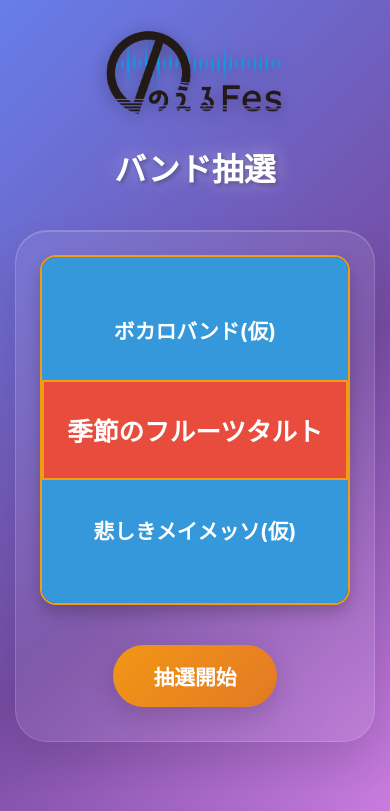
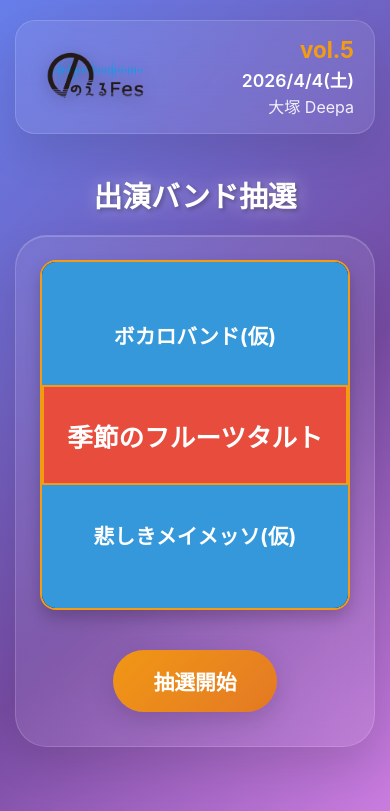
Before and after one commit to noel99l/noel-fes-lottery, a Next.js app: page / in a window 390 px wide. Shown: the top 811 px of the page. Built offline with nearby package versions, Linux system fonts and the light colour scheme.

Commit message:
ヘッダーとタイトルのレイアウトを修正

```diff
--- a/src/app/globals.css
+++ b/src/app/globals.css
@@ -36,24 +36,61 @@ body {
   flex: 1;
 }
 
-.title-section {
+.header-section {
   display: flex;
-  flex-direction: column;
   align-items: center;
+  justify-content: space-between;
   margin-bottom: 40px;
+  padding: 20px 30px;
+  background: rgba(255,255,255,0.08);
+  border-radius: 20px;
+  backdrop-filter: blur(20px);
+  border: 1px solid rgba(255,255,255,0.15);
+  box-shadow: 0 20px 40px rgba(0,0,0,0.1);
+}
+
+.header-left {
+  flex: 1;
+}
+
+.header-right {
+  flex: 1;
+  text-align: right;
 }
 
 .logo {
-  max-width: 300px;
+  max-width: 150px;
   height: auto;
-  margin-bottom: 20px;
   filter: drop-shadow(0 4px 8px rgba(0,0,0,0.3));
 }
 
 h1 {
-  font-size: 2.5rem;
+  font-size: 2rem;
   text-shadow: 2px 2px 4px rgba(0,0,0,0.3);
   animation: glow 2s ease-in-out infinite alternate;
+  margin-bottom: 20px;
+}
+
+.event-info {
+  display: inline-block;
+}
+
+.event-volume {
+  font-size: 1.8rem;
+  font-weight: bold;
+  color: #f39c12;
+  margin-bottom: 8px;
+}
+
+.event-date {
+  font-size: 1.4rem;
+  font-weight: 600;
+  margin-bottom: 4px;
+}
+
+.event-venue {
+  font-size: 1.2rem;
+  opacity: 0.9;
 }
 
 @keyframes glow {
@@ -91,6 +128,8 @@ h1 {
   display: flex;
   align-items: center;
   justify-content: center;
+  background: #2c3e50;
+  overflow: hidden;
 }
 
 .slot-item {
@@ -270,12 +309,34 @@ h1 {
     gap: 40px;
   }
 
+  .header-section {
+    padding: 15px 20px;
+  }
+
+  .header-left, .header-right {
+    flex: none;
+  }
+
   .logo {
-    max-width: 220px;
+    max-width: 120px;
+  }
+
+  .event-volume {
+    font-size: 1.4rem;
+    margin-bottom: 4px;
+  }
+
+  .event-date {
+    font-size: 1.1rem;
+    margin-bottom: 2px;
+  }
+
+  .event-venue {
+    font-size: 1rem;
   }
 
   h1 {
-    font-size: 2rem;
+    font-size: 1.8rem;
   }
 
   .slot {
--- a/src/app/page.tsx
+++ b/src/app/page.tsx
@@ -62,13 +62,22 @@ export default function Home() {
 
   return (
     <div className="container">
-      <div className="title-section">
-        <img src="/images/noel_fes_logo.png" alt="のえるフェス ロゴ" className="logo" />
-        <h1>バンド抽選</h1>
+      <div className="header-section">
+        <div className="header-left">
+          <img src="/images/noel_fes_logo.png" alt="のえるフェス ロゴ" className="logo" />
+        </div>
+        <div className="header-right">
+          <div className="event-info">
+            <p className="event-volume">vol.5</p>
+            <p className="event-date">2026/4/4(土)</p>
+            <p className="event-venue">大塚 Deepa</p>
+          </div>
+        </div>
       </div>
 
       <div className="main-layout">
         <div className="left-section">
+          <h1>出演バンド抽選</h1>
           <SlotMachine
             bands={bands}
             onBandSelected={handleBandSelected}
@@ -78,6 +87,7 @@ export default function Home() {
         </div>
 
         <div className="right-section">
+          <h1>選出バンド</h1>
           <SelectedBands
             selectedBands={selectedBands}
             maxSelections={maxSelections}
--- a/src/components/SelectedBands.tsx
+++ b/src/components/SelectedBands.tsx
@@ -10,7 +10,6 @@ interface SelectedBandsProps {
 export default function SelectedBands({ selectedBands, maxSelections }: SelectedBandsProps) {
   return (
     <div className="results-section">
-      <h2>選出バンド</h2>
       <div className="selected-bands">
         {selectedBands.slice().reverse().map((band, index) => (
           <div key={`${band.name}-${selectedBands.length - index}`} className={`band-card ${index === 0 ? 'latest' : ''}`}>
--- a/src/components/SlotMachine.tsx
+++ b/src/components/SlotMachine.tsx
@@ -82,7 +82,7 @@ export default function SlotMachine({ bands, onBandSelected, isRunning, setIsRun
                 className={`slot-item ${isActive ? 'active' : ''}`}
                 style={{
                   transform: `translateY(${position * 100}px)`,
-                  opacity: Math.abs(position) <= 2 ? 1 : 0
+                  opacity: Math.abs(position) <= 3 ? 1 : 0
                 }}
               >
                 {band.name}
```
